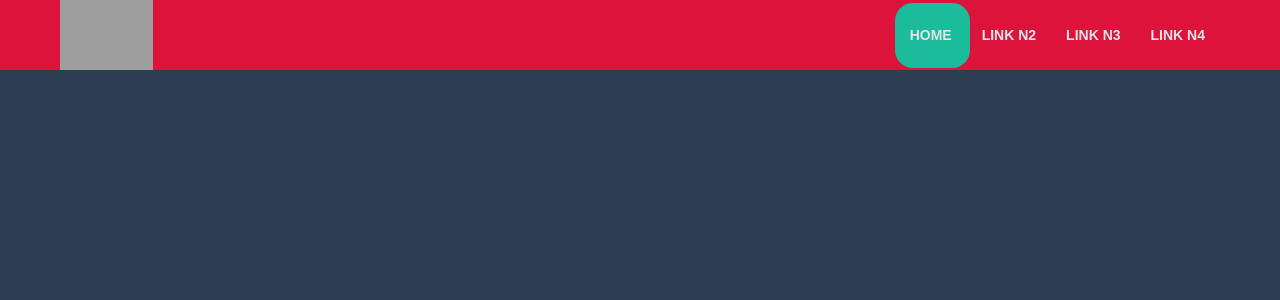
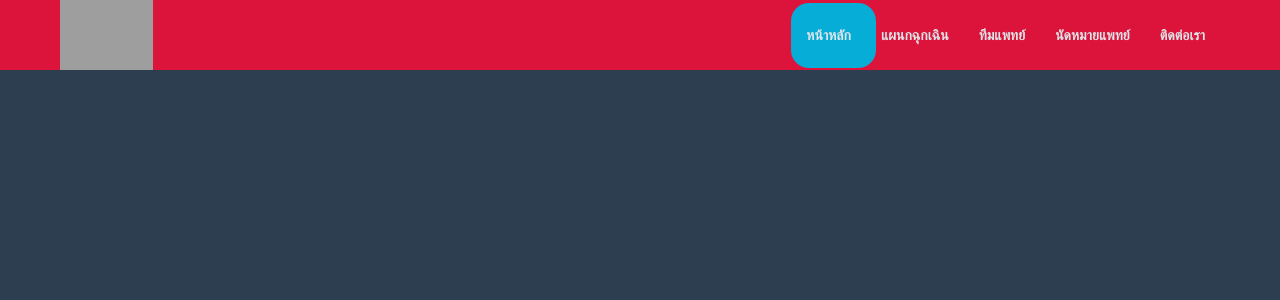
Before and after one commit to yoobaring/emergency, a React (Create React App) app in the folder fornend/: page / in a window 1280 px wide. Shown: the top 300 px of the page. Built offline with nearby package versions, Linux system fonts and the light colour scheme; grey boxes are pictures that could not be loaded.

Commit message:
Change Text Menubar and  Scale Show

```diff
--- a/fornend/src/components/navbar/CollapseMenu.js
+++ b/fornend/src/components/navbar/CollapseMenu.js
@@ -16,10 +16,11 @@ const CollapseMenu = (props) => {
       }}
       >
         <NavLinks>
-          <li><a href="/" onClick={props.handleNavbar}>link n1</a></li>
-          <li><a href="/" onClick={props.handleNavbar}>link n2</a></li>
-          <li><a href="/" onClick={props.handleNavbar}>link n3</a></li>
-          <li><a href="/" onClick={props.handleNavbar}>link n4</a></li>
+          <li><a href="/" onClick={props.handleNavbar}>หน้าหลัก</a></li>
+          <li><a href="/" onClick={props.handleNavbar}>แผนกฉุกเฉิน</a></li>
+          <li><a href="/" onClick={props.handleNavbar}>ทีมแพทย์</a></li>
+          <li><a href="/" onClick={props.handleNavbar}>นัดหมายแพทย์</a></li>
+          <li><a href="/" onClick={props.handleNavbar}>ติดต่อเรา</a></li>
         </NavLinks>
       </CollapseWrapper>
     );
--- a/fornend/src/components/navbar/Navbar.js
+++ b/fornend/src/components/navbar/Navbar.js
@@ -32,10 +32,11 @@ const Navbar = (props) => {
           <Brand />
 
           <NavLinks style={linkAnimation}>
-            <a href="/">Home</a>
-            <a href="/">link n2</a>
-            <a href="/">link n3</a>
-            <a href="/">link n4</a>
+            <a href="/">หน้าหลัก</a>
+            <a href="/">แผนกฉุกเฉิน</a>
+            <a href="/">ทีมแพทย์</a>
+            <a href="/">นัดหมายแพทย์</a>
+            <a href="/">ติดต่อเรา</a>
             <div class="animation start-home"></div>
           </NavLinks>
           <BurgerWrapper>
--- a/fornend/src/components/navbar/Scoll.css
+++ b/fornend/src/components/navbar/Scoll.css
@@ -8,7 +8,9 @@ nav a{
 
 	line-height: 65px;
 	position: relative;
-	z-index: 1;
+  z-index: 1;
+
+
 }
 nav .animation{
 	position: absolute;
@@ -17,7 +19,7 @@ nav .animation{
 	top: 0;
 	/* bottom: 0; */
 	z-index: 0;
-	background: #1abc9c;
+	background: #06add6;
 	border-radius: 18px;
 	transition: all .5s ease 0s;
 }
@@ -25,27 +27,34 @@ a:nth-child(1){
 	width: 100px;
 }
 nav .start-home,a:nth-child(1):hover~.animation{
-	width: 75px;
+	width: 85px;
 	left: 0;
 }
 a:nth-child(2){
 	width: 100px;
 }
 nav .start-about,a:nth-child(2):hover~.animation{
-	width: 75px;
+	width: 120px;
 	left: 80px;
 }
 a:nth-child(3){
 	width: 100px;
 }
 nav .start-blog,a:nth-child(3):hover~.animation{
-	width: 75px;
-	left: 175px;
+	width: 100px;
+	left: 190px;
 }
 a:nth-child(4){
 	width: 100px;
 }
 nav .start-portfolio,a:nth-child(4):hover~.animation{
-	width: 75px;
-	left: 265px;
+	width: 120px;
+	left: 289px;
 }
+a:nth-child(5){
+	width: 100px;
+}
+nav .start-portfolio,a:nth-child(5):hover~.animation{
+	width: 90px;
+	left: 407px;
+}
```
